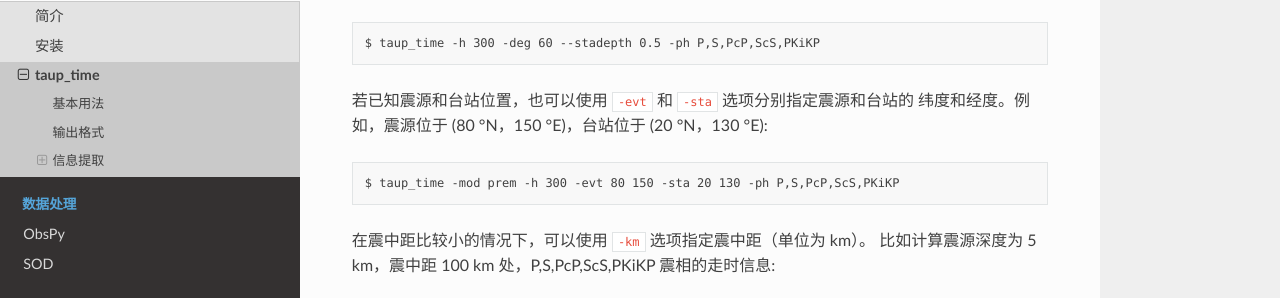
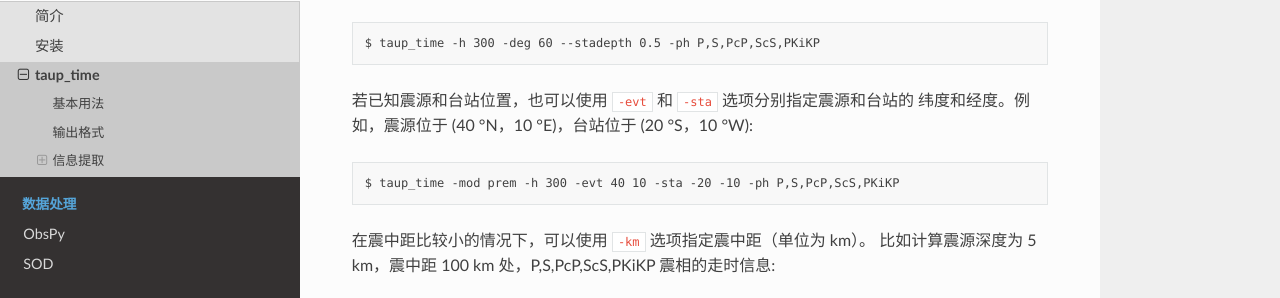
Before and after one commit to seismo-learn/software, a Sphinx documentation site: the page built from source/taup/taup_time.rst, in a window 1280 px wide and 900 px high, scrolled down 523 px. Shown: the part 167-465 px from the top of the window. Built offline with Sphinx 7.4.7 and the Read the Docs theme 2.0.0, drawn with Linux system fonts in a browser that asks for light colours.

Commit message:
Update source/taup/taup_time.rst
Co-authored-by: Jiayuan Yao <coreman.seism@gmail.com>

```diff
--- a/source/taup/taup_time.rst
+++ b/source/taup/taup_time.rst
@@ -27,9 +27,9 @@ TauP 默认台站位于地表，可使用 ``--stadepth`` 选项设置台站深
    $ taup_time -h 300 -deg 60 --stadepth 0.5 -ph P,S,PcP,ScS,PKiKP
 
 若已知震源和台站位置，也可以使用 ``-evt`` 和 ``-sta`` 选项分别指定震源和台站的
-纬度和经度。例如，震源位于 (80 °N，150 °E)，台站位于 (20 °N，130 °E)::
+纬度和经度。例如，震源位于 (40 °N，10 °E)，台站位于 (20 °S，10 °W)::
 
-   $ taup_time -mod prem -h 300 -evt 80 150 -sta 20 130 -ph P,S,PcP,ScS,PKiKP
+   $ taup_time -mod prem -h 300 -evt 40 10 -sta -20 -10 -ph P,S,PcP,ScS,PKiKP
 
 在震中距比较小的情况下，可以使用 ``-km`` 选项指定震中距（单位为 km）。
 比如计算震源深度为 5 km，震中距 100 km 处，P,S,PcP,ScS,PKiKP 震相的走时信息::
```
